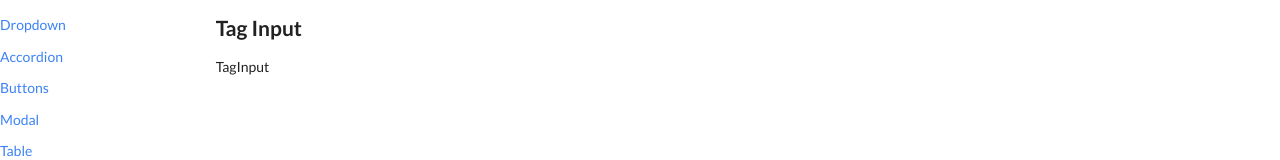
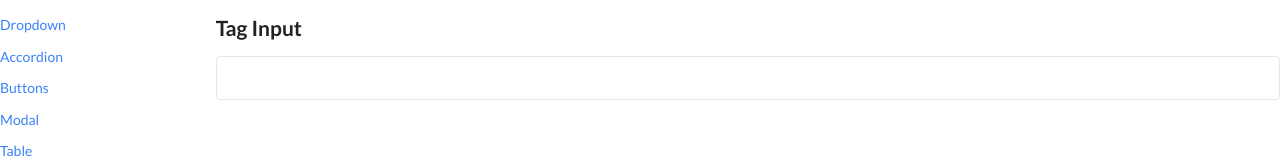
Before and after one commit to mcekov/reusable-react-components, a React app: page /tag in a window 1280 px wide. Shown: the top 160 px of the page. Built offline with nearby package versions, Linux system fonts and the light colour scheme.

Commit message:
Add Tag input component

```diff
--- a/src/components/TagInput.js
+++ b/src/components/TagInput.js
@@ -1,9 +1,48 @@
-import React from 'react'
+import React, { useState } from 'react'
 
 const TagInput = () => {
+  const [tag, setTag] = useState('')
+  const [tags, setTags] = useState([])
+
+  const handleChange = (e) => {
+    setTag(e.target.value)
+
+    console.log(tag);
+  }
+
+  const handleKeyDown = (e) => {
+    const newTag = tag.trim()
+
+    if ((e.key === 'Enter' || e.key === ' ' || e.key === 'Spacebar' || e.key === ',' || e.key === 'Tab') && newTag.length && !tags.includes(newTag)) {
+      e.preventDefault()
+      setTags(prevTags => [...prevTags, newTag])
+      setTag('')
+    } else if (e.key === 'Backspace' && !newTag.length && tags.length) {
+      e.preventDefault()
+      setTags(prevTags => prevTags.slice(0, -1))
+    }
+  }
+
+  const removeTag = (index) => setTags(prevTags => prevTags.filter((tag, i) => i !== index))
+
   return (
-    <div>TagInput</div>
+    <div className='flex border rounded p-2'>
+      {/* <label className="block text-gray-700 text-sm font-bold mb-2" htmlFor="tag">
+        add tag
+      </label> */}
+      {tags.map((tag, index) => (
+        <div key={index} className="bg-gray-200 text-gray-800 rounded px-2 py-1 mr-2">
+          {tag}
+
+          <button onClick={() => removeTag(index)} className="ml-2">&times;</button>
+        </div>
+
+      ))}
+
+      <input id='tag' value={tag} onChange={handleChange} onKeyDown={handleKeyDown} type="text" className="borde-0 outline-0 rounded px-3 py-1" />
+    </div>
   )
+
 }
 
 export default TagInput
--- a/src/components/pages/AccordionPage.js
+++ b/src/components/pages/AccordionPage.js
@@ -25,6 +25,8 @@ const items = [
 const AccordionPage = () => {
   return (
     <>
+
+    <h1 className="text-2xl font-bold mb-4">Accordion</h1>
       <Accordion items={items} />
     </>
   )
```
